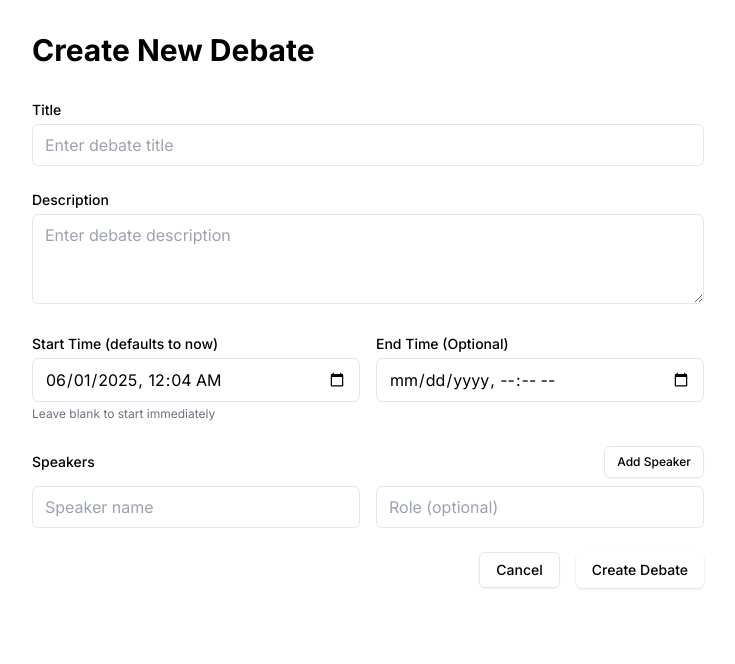
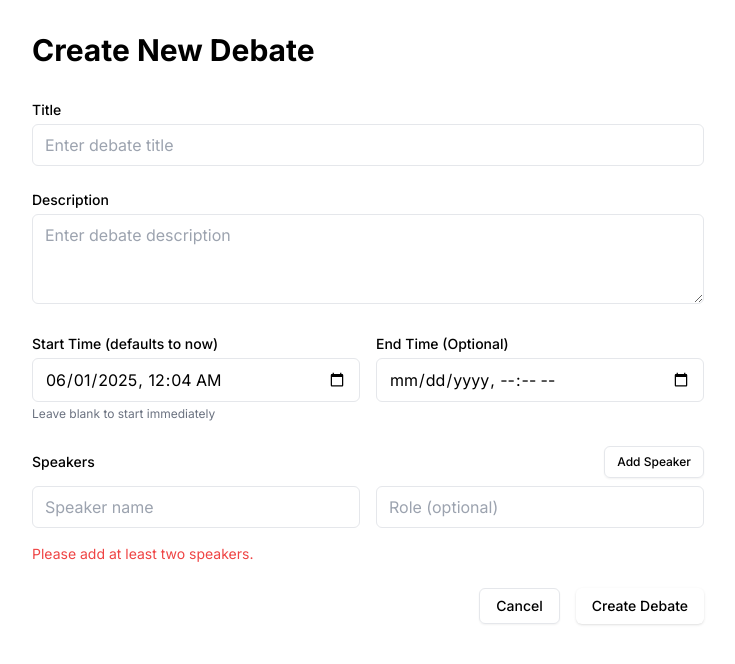
Before and after one commit to radatta/debate-checker, a Next.js app: page /debates/new in a window 1280 px wide. Shown: the top 664 px of the page, without its empty margins (272-1007 px from the left). Built offline with nearby package versions, Linux system fonts and the light colour scheme.

Commit message:
show error if at least 2 speakers not added

```diff
--- a/src/app/debates/new/new-debate-form.tsx
+++ b/src/app/debates/new/new-debate-form.tsx
@@ -207,6 +207,11 @@ export function NewDebateForm() {
         {errors.speakers && !Array.isArray(errors.speakers) && (
           <p className="mt-1 text-sm text-red-500">{errors.speakers.message}</p>
         )}
+        {speakers.length < 2 && (
+          <p className="mt-1 text-sm text-red-500">
+            Please add at least two speakers.
+          </p>
+        )}
       </div>
 
       <div className="flex justify-end gap-4">
--- a/src/components/live-transcript.tsx
+++ b/src/components/live-transcript.tsx
@@ -360,12 +360,6 @@ export function LiveTranscript({
             </svg>
           </div>
           <p>Start the live debate to see real-time transcription</p>
-          <button
-            onClick={addMockSegment}
-            className="mt-4 px-4 py-2 bg-blue-500 text-white rounded hover:bg-blue-600"
-          >
-            Add Mock Transcript (for testing)
-          </button>
         </div>
       </div>
     );
```
